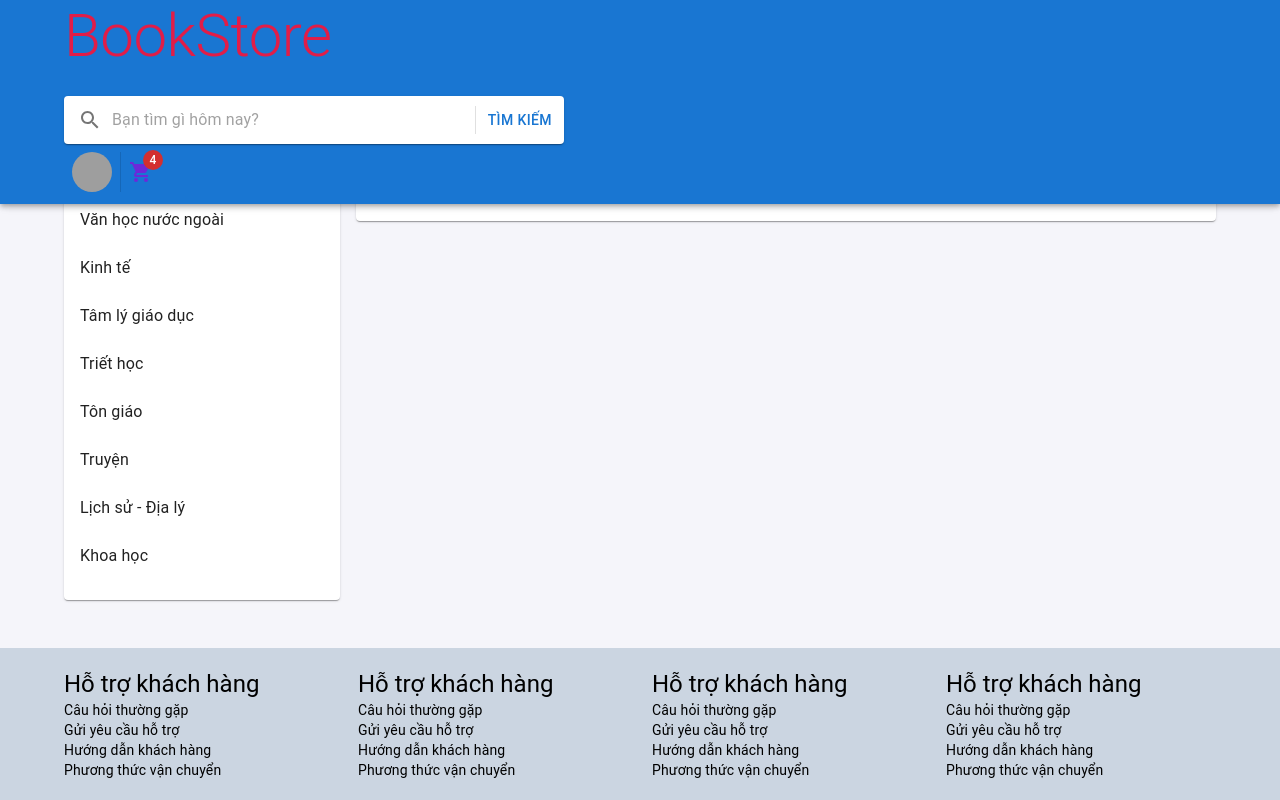
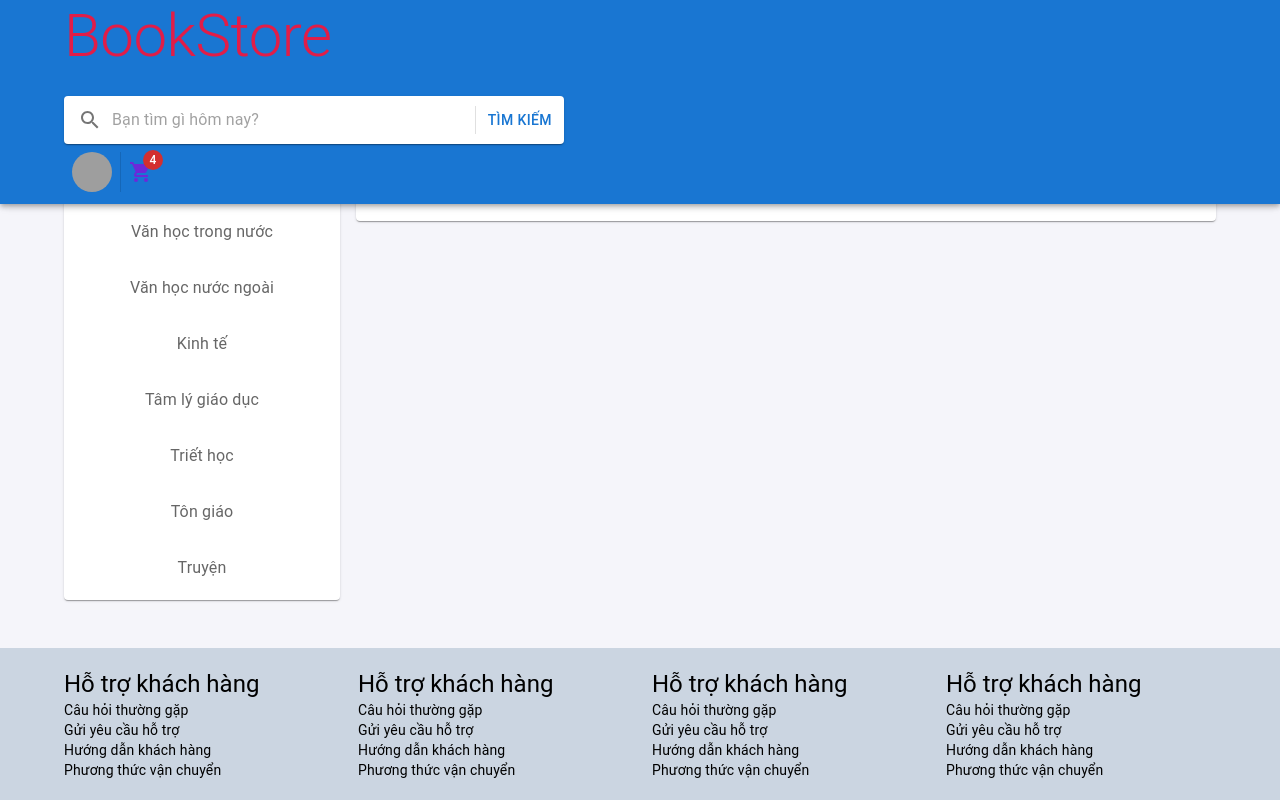
Before and after one commit to hieuhatinh/bookstore-app, a Next.js app: page / in a window 1280 px wide. Built offline with nearby package versions, Linux system fonts and the light colour scheme; grey boxes are pictures that could not be loaded.

Commit message:
Sửa lại 1 số thẻ sử dụng không đúng, search và sidebar

```diff
--- a/src/components/main/HeaderLayout.tsx
+++ b/src/components/main/HeaderLayout.tsx
@@ -1,8 +1,9 @@
+import { useState } from 'react'
 import Link from 'next/link'
-import Tooltip, { TooltipProps, tooltipClasses } from '@mui/material/Tooltip'
+import Tooltip from '@mui/material/Tooltip'
 import routes from '@/routes'
 import Search from './components/Search'
-import { styled } from '@mui/material/styles'
+import Settings from '@mui/icons-material/Settings'
 import LogoutIcon from '@mui/icons-material/Logout'
 import PersonIcon from '@mui/icons-material/Person'
 import ShoppingCartIcon from '@mui/icons-material/ShoppingCart'
@@ -15,66 +16,71 @@ import {
     Container,
     Divider,
     IconButton,
-    List,
-    ListItem,
-    ListItemButton,
     ListItemIcon,
     ListItemText,
     Toolbar,
     Typography,
+    Menu,
+    MenuItem,
 } from '@mui/material'
-import { red } from '@mui/material/colors'
 
-const color = red[500]
+interface IPropsListUser {
+    anchorEl: null | HTMLElement
+    open: boolean
+    handleClose: () => void
+}
 
-const LightTooltip = styled(({ className, ...props }: TooltipProps) => (
-    <Tooltip {...props} classes={{ popper: className }} />
-))(({ theme }) => ({
-    [`& .${tooltipClasses.arrow}`]: {
-        color: '#fff',
-    },
-    [`& .${tooltipClasses.tooltip}`]: {
-        backgroundColor: '#fff',
-        color: 'rgba(0, 0, 0, 0.87)',
-        boxShadow: theme.shadows[1],
-        fontSize: 11,
-    },
-}))
+const ListUser = (props: IPropsListUser) => {
+    const { anchorEl, open, handleClose } = props
 
-const ListUser = () => {
     return (
-        <Box sx={{ width: '100%', maxWidth: 360 }}>
+        <Menu
+            anchorEl={anchorEl}
+            open={open}
+            onClose={handleClose}
+            onClick={handleClose}
+            sx={{ width: '100%', maxWidth: 360 }}
+            transformOrigin={{ horizontal: 'right', vertical: 'top' }}
+            anchorOrigin={{ horizontal: 'right', vertical: 'bottom' }}
+        >
             <nav aria-label="main mailbox folders">
-                <List>
-                    <ListItem disablePadding>
-                        <ListItemButton>
+                <MenuItem>
                     <ListItemIcon>
                         <PersonIcon />
                     </ListItemIcon>
                     <ListItemText primary="Hồ sơ" />
-                        </ListItemButton>
-                    </ListItem>
-                </List>
+                </MenuItem>
             </nav>
             <Divider />
             <nav aria-label="secondary mailbox folders">
-                <List>
-                    <ListItem disablePadding>
-                        <ListItemButton>
+                <MenuItem>
+                    <ListItemIcon>
+                        <Settings fontSize="small" />
+                    </ListItemIcon>
+                    <ListItemText primary="Cài đặt" />
+                </MenuItem>
+                <MenuItem>
                     <ListItemIcon>
                         <LogoutIcon />
                     </ListItemIcon>
                     <ListItemText primary="Đăng xuất" />
-                        </ListItemButton>
-                    </ListItem>
-                </List>
+                </MenuItem>
             </nav>
-        </Box>
+        </Menu>
     )
 }
 
 function HeaderLayout() {
     const user = true
+
+    const [anchorEl, setAnchorEl] = useState<null | HTMLElement>(null)
+    const open = Boolean(anchorEl)
+    const handleClick = (event: React.MouseEvent<HTMLElement>) => {
+        setAnchorEl(event.currentTarget)
+    }
+    const handleClose = () => {
+        setAnchorEl(null)
+    }
 
     return (
         <AppBar className="bg-slate-200 pb-1">
@@ -98,21 +104,18 @@ function HeaderLayout() {
 
                     {user ? (
                         <Box className="flex items-center">
-                            <LightTooltip
-                                title={<ListUser />}
-                                placement="bottom-end"
-                                arrow
-                                enterDelay={200}
-                                leaveDelay={500}
-                            >
-                                <IconButton>
+                            <IconButton onClick={handleClick}>
                                 <Avatar
                                     src="https://encrypted-tbn0.gstatic.com/images?q=tbn:ANd9GcQZUzg3Q6JlV46-cTixJAfKsy6Z2slX3TFB8g&usqp=CAU"
                                     alt="avatar"
                                     className="w-6 h-6"
                                 />
                             </IconButton>
-                            </LightTooltip>
+                            <ListUser
+                                anchorEl={anchorEl}
+                                open={open}
+                                handleClose={handleClose}
+                            />
                             <Divider
                                 className="mx-3"
                                 orientation="vertical"
--- a/src/components/main/Sidebar.tsx
+++ b/src/components/main/Sidebar.tsx
@@ -1,52 +1,22 @@
+import { useState } from 'react'
 import {
     Box,
     List,
-    ListItemButton,
     ListItemText,
     ListSubheader,
     Paper,
+    Tab,
+    Tabs,
 } from '@mui/material'
-
-const listItemCategory = [
-    {
-        id: 1,
-        category: 'Văn học trong nước',
-    },
-    {
-        id: 2,
-        category: 'Văn học nước ngoài',
-    },
-    {
-        id: 3,
-        category: 'Kinh tế',
-    },
-    {
-        id: 4,
-        category: 'Tâm lý giáo dục',
-    },
-    {
-        id: 5,
-        category: 'Triết học',
-    },
-    {
-        id: 6,
-        category: 'Tôn giáo',
-    },
-    {
-        id: 7,
-        category: 'Truyện',
-    },
-    {
-        id: 8,
-        category: 'Lịch sử - Địa lý',
-    },
-    {
-        id: 9,
-        category: 'Khoa học',
-    },
-]
+import { listItemCategory } from '@/constants'
 
 export default function Sidebar() {
+    const [value, setValue] = useState<string>(listItemCategory[0].category)
+
+    const handleChange = (event: React.SyntheticEvent, newValue: string) => {
+        setValue(newValue)
+    }
+
     return (
         <Box>
             <Paper className="h-sidebar-height overflow-y-auto">
@@ -58,11 +28,26 @@ export default function Sidebar() {
                         </ListSubheader>
                     }
                 >
-                    {listItemCategory.map((item) => (
-                        <ListItemButton key={item.id}>
-                            <ListItemText primary={item.category} />
-                        </ListItemButton>
-                    ))}
+                    <Tabs
+                        value={value}
+                        orientation="vertical"
+                        onChange={handleChange}
+                        className="flex items-start"
+                    >
+                        {listItemCategory.map((item) => (
+                            <Tab
+                                key={item.id}
+                                label={
+                                    <ListItemText
+                                        className="flex items-center normal-case"
+                                        primary={item.category}
+                                    />
+                                }
+                                value={item.category}
+                                className="flex items-start py-1 ps-8 w-full"
+                            />
+                        ))}
+                    </Tabs>
                 </List>
             </Paper>
         </Box>
--- a/src/components/main/components/Search.tsx
+++ b/src/components/main/components/Search.tsx
@@ -39,7 +39,7 @@ const CustomTooltip = styled(({ className, ...props }: TooltipProps) => (
         maxWidth: '100%',
         backgroundColor: '#fff',
         padding: 0,
-        right: 0,
+        marginTop: '4px !important',
     },
 })
 
@@ -101,15 +101,17 @@ export default function Search() {
             className="w-width-search"
             onSubmit={handleSubmit}
         >
+            <ClickAwayListener onClickAway={handleTooltipClose}>
+                <div>
                     <CustomTooltip
                         PopperProps={{
                             disablePortal: true,
                         }}
                         // onClose={handleTooltipClose}
                         open={open}
-                disableFocusListener={true}
+                        // disableFocusListener
                         disableHoverListener
-                disableTouchListener={true}
+                        disableTouchListener
                         placement="bottom-start"
                         title={
                             <SearchHistory
@@ -117,13 +119,11 @@ export default function Search() {
                                 handleRemoveItem={handleRemoveItem}
                             />
                         }
-                onClick={(e) => e.stopPropagation()}
                     >
                         <Box className="flex items-center py-[2px] px-1 w-full">
                             <IconButton sx={{ p: '10px' }} aria-label="menu">
                                 <SearchIcon />
                             </IconButton>
-                    <ClickAwayListener onClickAway={handleTooltipClose}>
                             <div className="flex-1">
                                 <InputBase
                                     placeholder="Bạn tìm gì hôm nay?"
@@ -136,7 +136,6 @@ export default function Search() {
                                     className="w-full"
                                 />
                             </div>
-                    </ClickAwayListener>
 
                             <Divider
                                 sx={{ height: 28, m: 0.5 }}
@@ -145,6 +144,8 @@ export default function Search() {
                             <Button variant="text">Tìm kiếm</Button>
                         </Box>
                     </CustomTooltip>
+                </div>
+            </ClickAwayListener>
         </Paper>
     )
 }
--- a/src/constants/index.ts
+++ b/src/constants/index.ts
@@ -6,7 +6,7 @@ export const schemaForm = yup.object({
     passwordConfirm: yup.string().min(6, 'Cần nhập tối thiểu 6 ký tự').required('Bạn cần nhập password').oneOf([yup.ref('password')], 'Password không khớp')
 })
 
-// footer
+// @/components/main/Footer.tsx
 export const customerSupport = [
     {
         to: '/',
@@ -25,3 +25,47 @@ export const customerSupport = [
         title: 'Phương thức vận chuyển'
     },
 ]
+
+// @/components/main/components/Search.tsx
+export const listItemCategory = [
+    {
+        id: 0,
+        category: 'Tất cả',
+    },
+    {
+        id: 1,
+        category: 'Văn học trong nước',
+    },
+    {
+        id: 2,
+        category: 'Văn học nước ngoài',
+    },
+    {
+        id: 3,
+        category: 'Kinh tế',
+    },
+    {
+        id: 4,
+        category: 'Tâm lý giáo dục',
+    },
+    {
+        id: 5,
+        category: 'Triết học',
+    },
+    {
+        id: 6,
+        category: 'Tôn giáo',
+    },
+    {
+        id: 7,
+        category: 'Truyện',
+    },
+    {
+        id: 8,
+        category: 'Lịch sử - Địa lý',
+    },
+    {
+        id: 9,
+        category: 'Khoa học',
+    },
+]
--- a/src/pages/index.tsx
+++ b/src/pages/index.tsx
@@ -6,7 +6,7 @@ import type { NextPageWithLayout } from './_app'
 import TabsContent from '@/components/contents/TabsContent'
 import DefaultLayout from '@/components/layout/DefaultLayout'
 
-// 1. xây dựng tooltip cho ô search header
+// 1. sửa lại tooltip thanh tìm kiếm và menu img user
 // 2. Xây dựng layout phần auth login/register
 // 3. xây dựng trang chi tiết sản phẩm
 // 4. sửa lỗi sidebar
```
Lines whose indentation alone changed are shown as unchanged.
